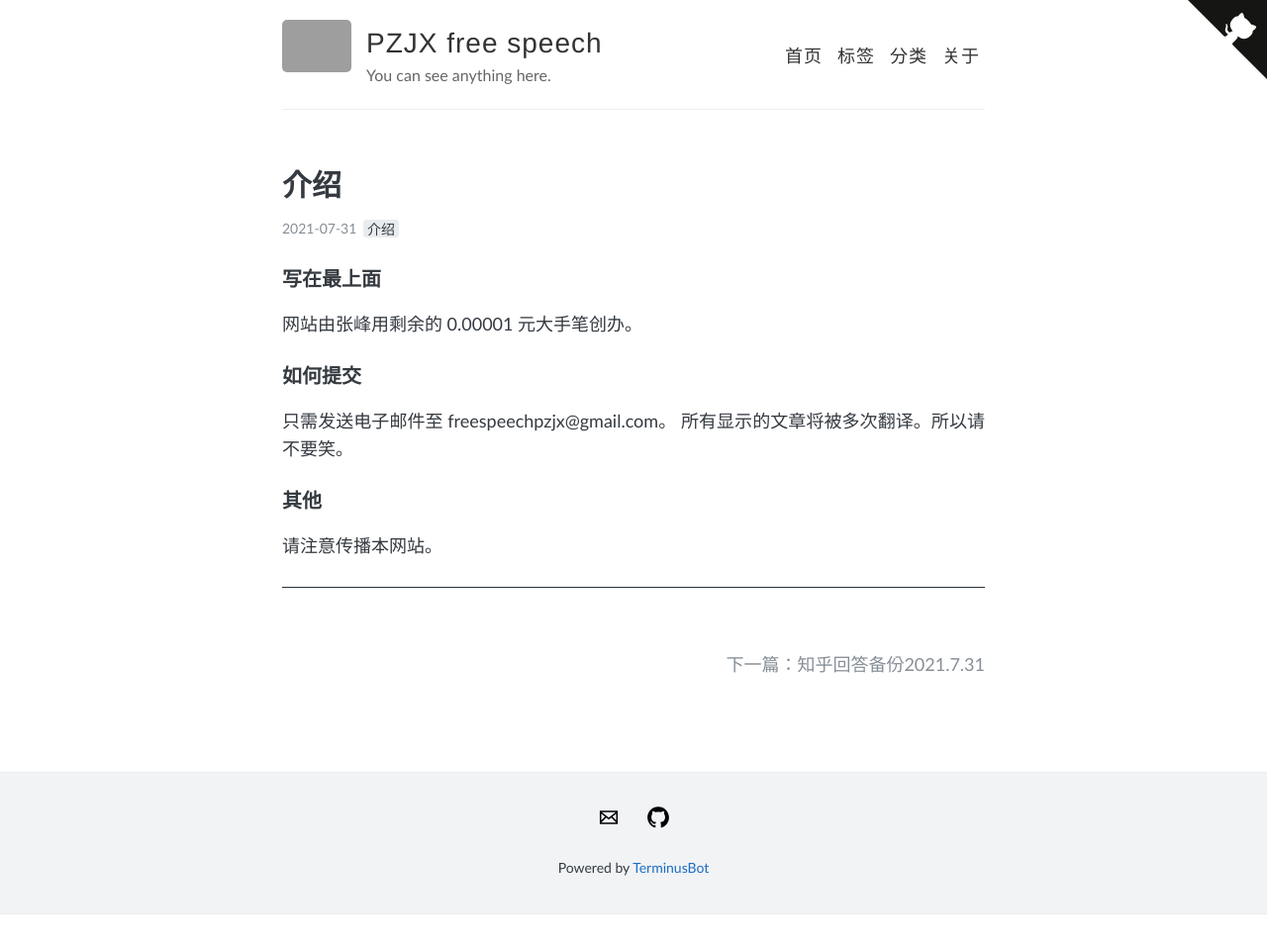
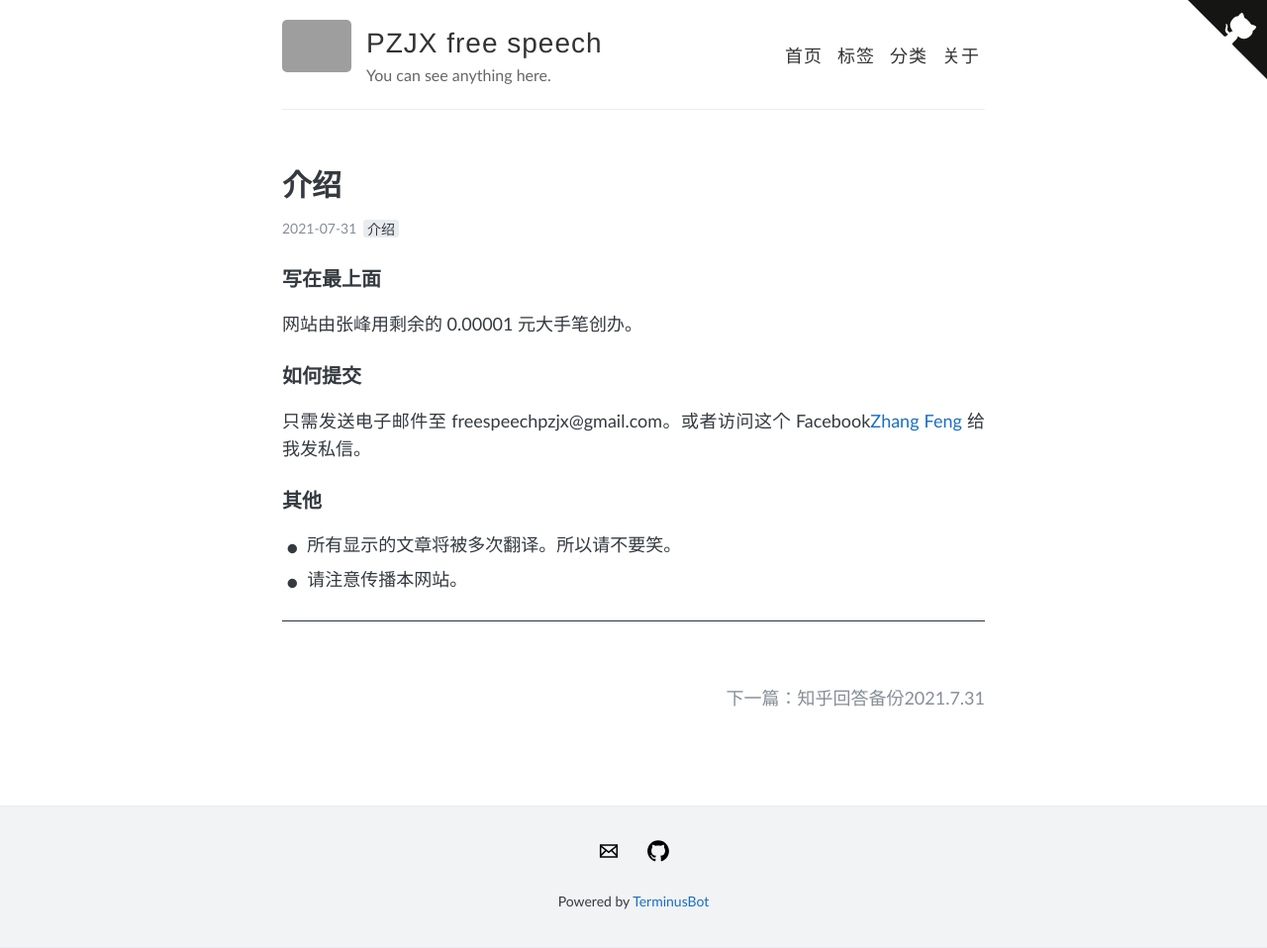
Before and after one commit to FreeSpeechPZJX/FreeSpeechPZJX.github.io, a Jekyll site: the page built from _posts/2021-07-31-jie-shao.md, in a window 1280 px wide. Shown: the whole page at 99% size. Built offline with Jekyll 4.4.1, drawn with Linux system fonts in a browser that asks for light colours; before the commit the page ends 924 px from its top, so only the background shows below that; grey boxes are pictures that could not be loaded.

Commit message:
Update 2021-07-31-jie-shao.md

```diff
--- a/_posts/2021-07-31-jie-shao.md
+++ b/_posts/2021-07-31-jie-shao.md
@@ -11,8 +11,8 @@ is_sticky: true
 网站由张峰用剩余的0.00001元大手笔创办。
 
 ### 如何提交
-只需发送电子邮件至 freespeechpzjx@gmail.com。
-所有显示的文章将被多次翻译。所以请不要笑。
+只需发送电子邮件至 freespeechpzjx@gmail.com。或者访问这个Facebook[Zhang Feng](https://www.facebook.com/profile.php?id=100067996023835)给我发私信。
 
 ### 其他
-请注意传播本网站。
+- 所有显示的文章将被多次翻译。所以请不要笑。
+- 请注意传播本网站。
```
